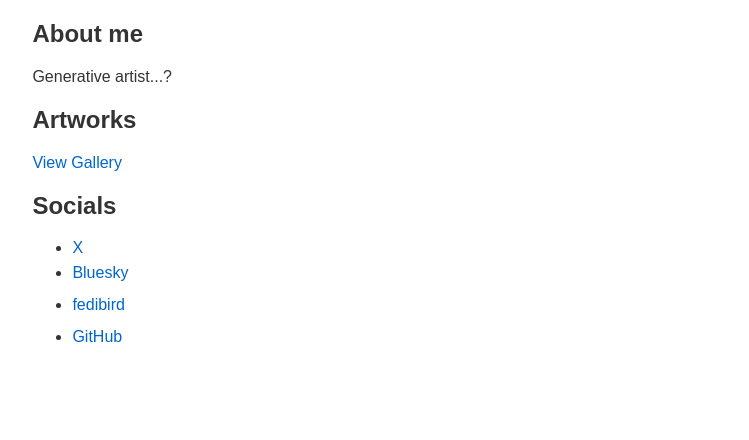
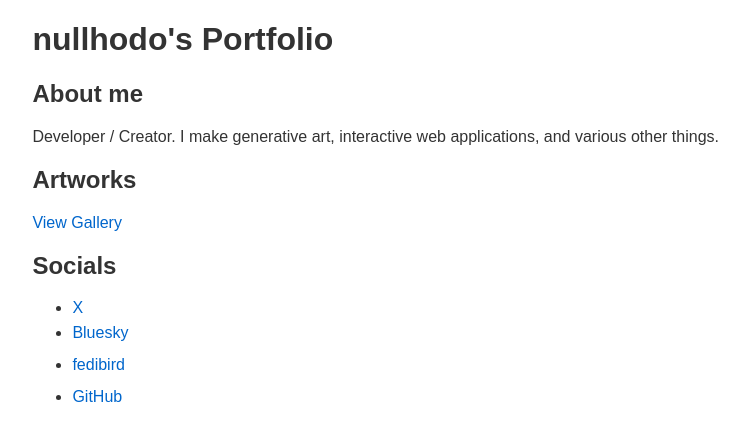
Before and after one commit to nullhodo/nullhodo.github.io, an Astro site: page / in a window 1280 px wide. Shown: the whole page, without its empty margins (14-763 px from the left). Built offline with nearby package versions, Linux system fonts and the light colour scheme; Astro itself is replaced by a stand-in of ours; a web font is replaced by a local one.

Commit message:
feat: 各ページのタイトル形式の統一、トップページ紹介文の更新

```diff
--- a/src/pages/artworks.astro
+++ b/src/pages/artworks.astro
@@ -24,7 +24,7 @@ const miscImagePaths = Object.entries(miscImages)
     <head>
         <meta charset="UTF-8" />
         <meta name="viewport" content="width=device-width, initial-scale=1.0" />
-        <title>Artworks | nullhodo</title>
+        <title>nullhodo | Artworks</title>
         <link rel="preconnect" href="https://fonts.googleapis.com" />
         <link rel="preconnect" href="https://fonts.gstatic.com" crossorigin />
         <link
@@ -49,9 +49,6 @@ const miscImagePaths = Object.entries(miscImages)
                 margin-top: 0.5rem;
                 margin-bottom: 0.5rem;
                 border: 1px solid var(--border-color);
-            }
-            .text-block {
-                display: inline-block;
             }
             .navigation {
                 margin-bottom: 2rem;
--- a/src/pages/index.astro
+++ b/src/pages/index.astro
@@ -8,8 +8,8 @@ import '../styles/global.css';
         <meta charset="UTF-8" />
         <meta name="viewport" content="width=device-width, initial-scale=1.0" />
 
-        <title>nullhodo</title>
-
+        <title>nullhodo | Portfolio</title>
+        <meta name="description" content="nullhodo's personal portfolio website." />
         <meta property="og:url" content="https://nullhodo.github.io/" />
         <meta property="og:type" content="website" />
         <meta property="og:title" content="nullhodo" />
@@ -30,8 +30,13 @@ import '../styles/global.css';
         />
     </head>
     <body>
+        <h1>nullhodo's Portfolio</h1>
         <h2>About me</h2>
-        <p>Generative artist...?</p>
+        <p>
+            <span class="text-block">Developer / Creator.</span>
+            <span class="text-block">I make generative art, interactive web applications,</span>
+            <span class="text-block">and various other things.</span>
+        </p>
         <h2>Artworks</h2>
         <p>
             <a href="/artworks/">View Gallery</a>
--- a/src/styles/global.css
+++ b/src/styles/global.css
@@ -53,3 +53,8 @@ a:hover {
     outline-offset: 2px;
     border-radius: 4px;
 }
+
+/* 共通レスポンシブ改行ヘルパー */
+.text-block {
+    display: inline-block;
+}
```
